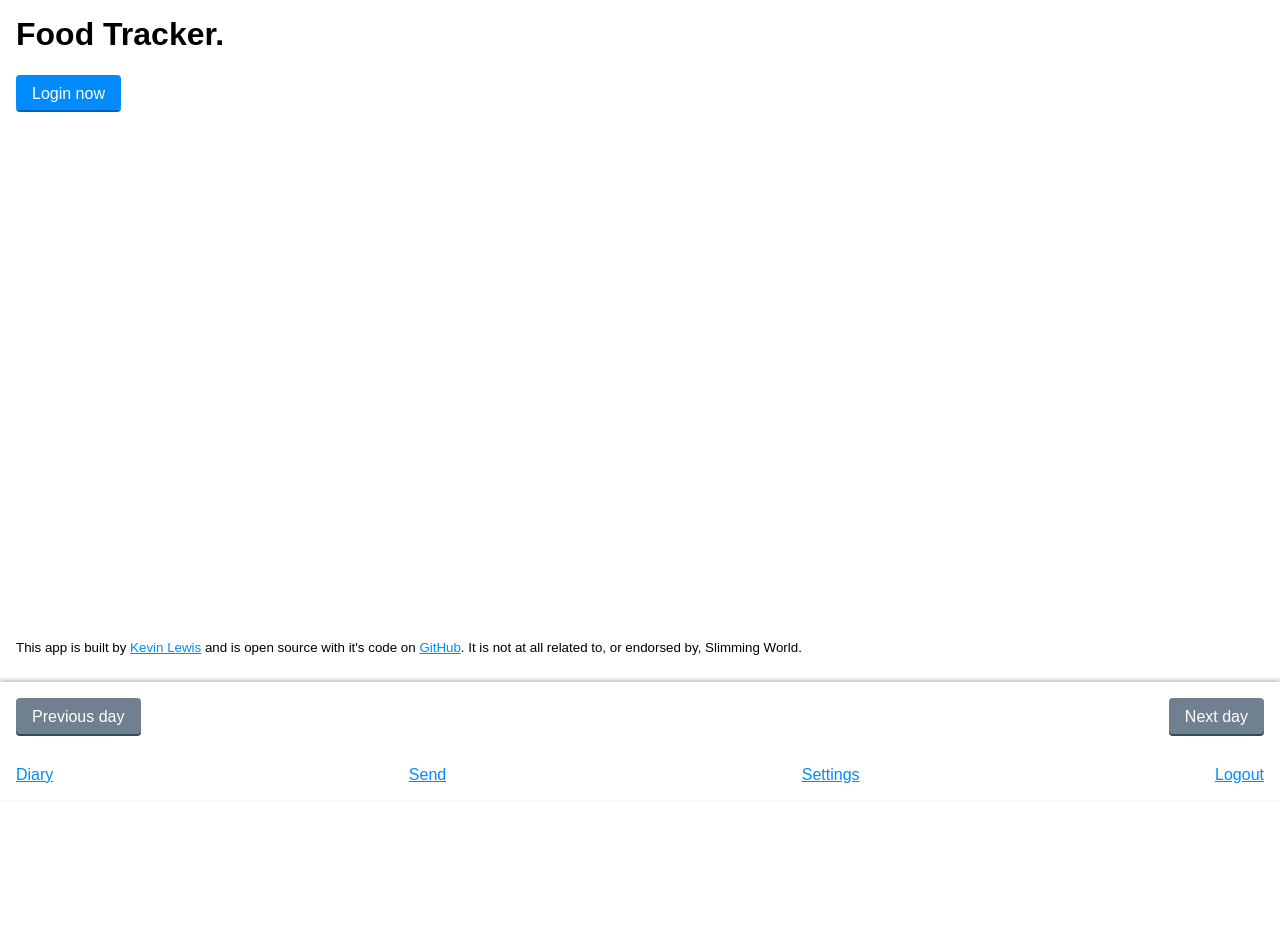
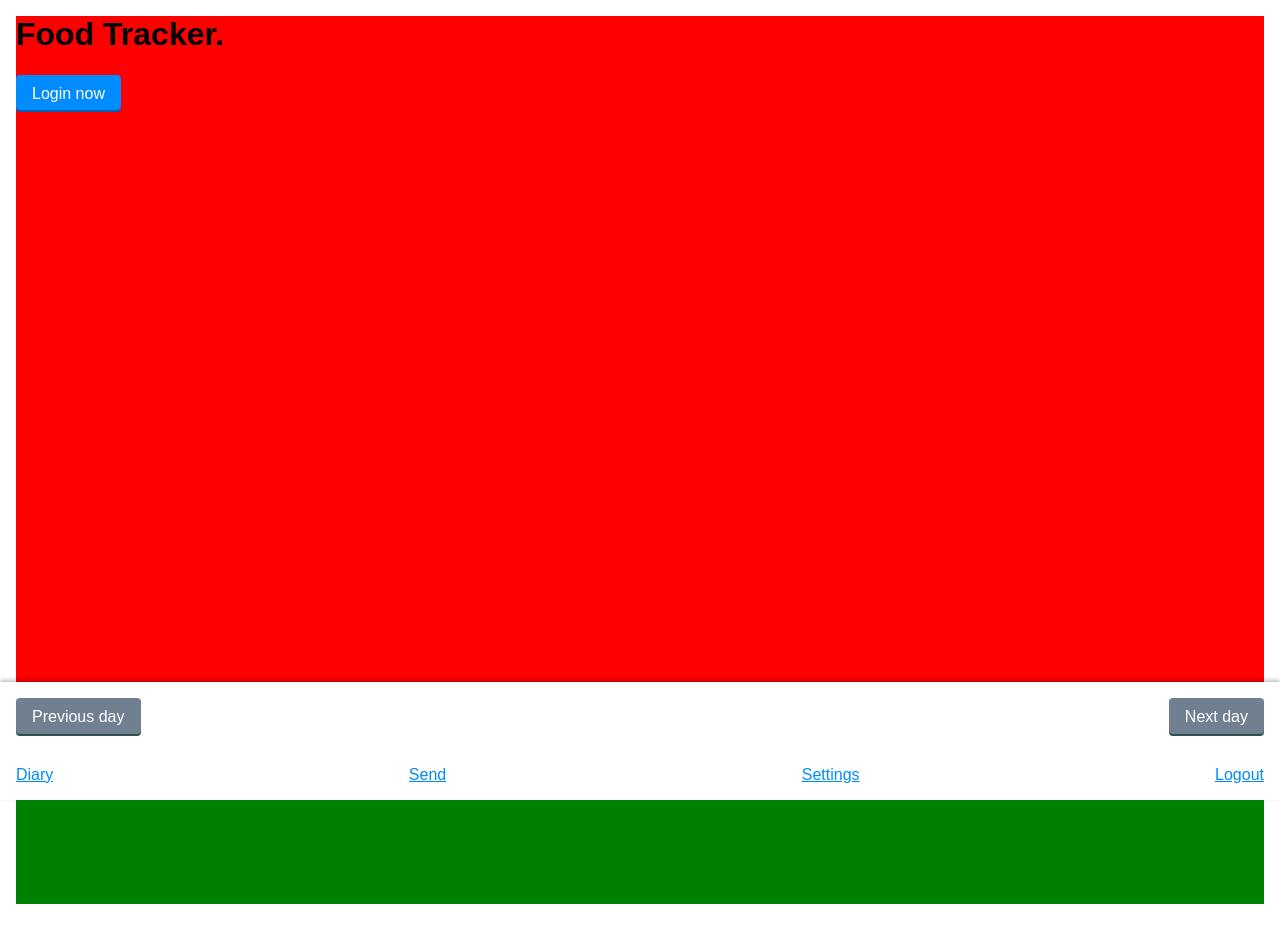
Before and after one commit to phazonoverload/sw-food-diary, a Nuxt app: page / in a window 1280 px wide. Built offline with nearby package versions, Linux system fonts and the light colour scheme; no server answers; a web font is replaced by a local one.

Commit message:
Keep user in localStorage

```diff
--- a/layouts/default.vue
+++ b/layouts/default.vue
@@ -1,15 +1,20 @@
 <template>
-  <div id="page">
+  <div id="page" :class="{authed: currentUser}">
     <div class="wrapper">
       <nuxt/>
     </div>
-    <Nav id="nav"/>
+    <Nav id="nav" v-if='currentUser' />
   </div>
 </template>
 
 <script>
 import Nav from "~/components/Nav";
 export default {
+  computed: {
+    currentUser() {
+      return this.$store.getters.currentUser
+    }
+  },
   components: {
     Nav
   }
@@ -18,7 +23,12 @@ export default {
 
 <style scoped>
 #page {
-  padding-bottom: 8em; /* TODO: reduce if logged out */
+  padding-bottom: 0;
+  background: red;
+}
+#page.authed {
+  padding-bottom: 7.5em;
+  background: green;
 }
 #nav {
   position: fixed;
--- a/store/index.js
+++ b/store/index.js
@@ -1,7 +1,7 @@
 export const strict = false
 
 export const state = () => ({
-  currentUser: null
+  currentUser: JSON.parse(localStorage.getItem('currentUser')) || null
 });
 
 export const mutations = {
@@ -19,7 +19,7 @@ export const actions = {
   setCurrentUser(vuexContext, user) {
     console.log('[action] setCurrentUser');
     vuexContext.commit('setCurrentUser', user);
-    localStorage.setItem('currentUser', user);
+    localStorage.setItem('currentUser', JSON.stringify(user));
   },
   clearCurrentUser(vuexContext) {
     console.log('[action] clearCurrentUser');
@@ -29,5 +29,7 @@ export const actions = {
 }
 
 export const getters = {
-
+  currentUser(state) {
+    return state
+  }
 }
```
